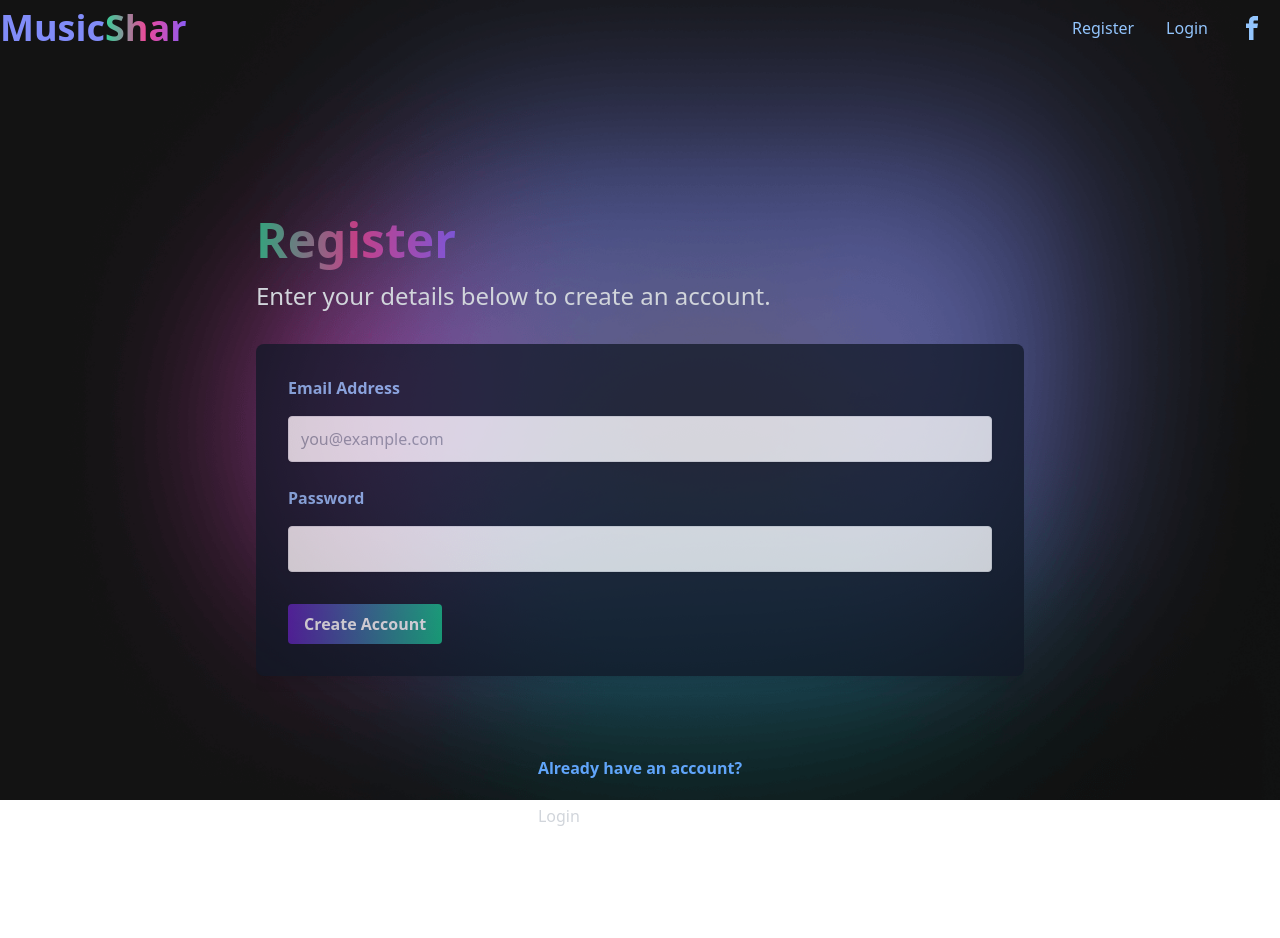
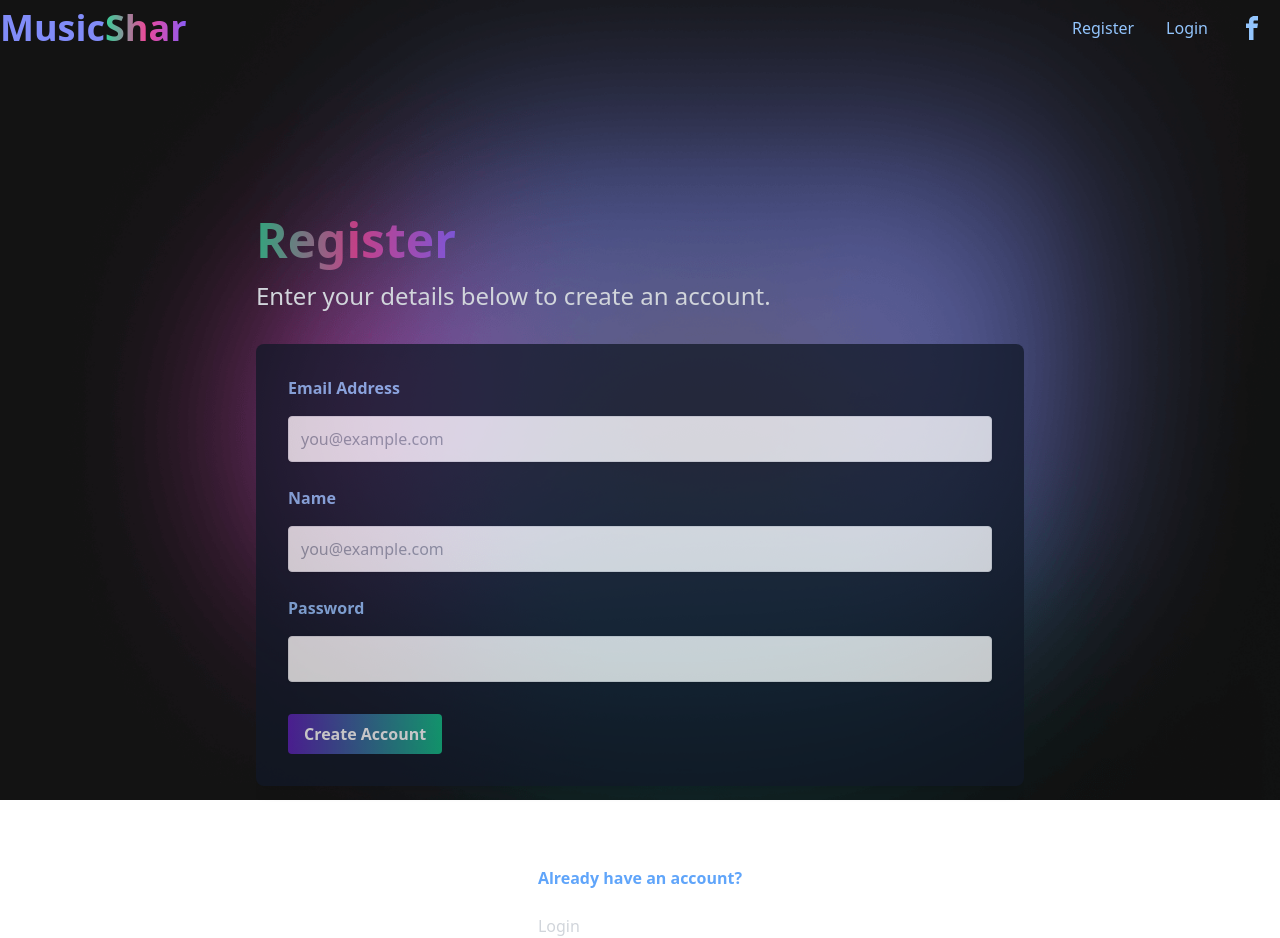
Before and after one commit to DanTheDJ/musicshar-frontend, a React app: page /auth/register in a window 1280 px wide. Before the commit the page ends 828 px from the top, so only its background shows below. Built offline with nearby package versions, Linux system fonts and the light colour scheme.

Commit message:
Add register form component

```diff
--- /dev/null
+++ b/src/components/RegisterForm/Index.js
@@ -0,0 +1,89 @@
+import React, { Component } from 'react';
+
+export default class LoginForm extends React.Component
+{
+
+    constructor(props)
+    {
+
+        super(props);
+
+        this.state = {
+
+        };
+
+        this.handleFormSubmit = this.handleFormSubmit.bind(this);
+
+    }
+
+    handleFormSubmit(event)
+    {
+
+        event.preventDefault();
+
+        console.log(this.state);
+
+    }
+
+
+
+    render()
+    {
+
+        return (
+            <React.Fragment>
+                <form className="bg-gray-900 opacity-75 w-full shadow-lg rounded-lg px-8 pt-6 pb-8 mb-4" onSubmit={this.handleFormSubmit}>
+
+                    <div className="mb-4">
+                        <label className="block text-blue-300 py-2 font-bold mb-2" for="emailAddress">
+                            Email Address
+                        </label>
+                        <input
+                            className="shadow appearance-none border rounded w-full p-3 text-gray-700 leading-tight focus:ring"
+                            id="emailAddress"
+                            name="emailAddress"
+                            type="email"
+                            placeholder="you@example.com"
+                        />
+                    </div>
+
+                    <div className="mb-4">
+                        <label className="block text-blue-300 py-2 font-bold mb-2" for="emailAddress">
+                            Name
+                        </label>
+                        <input
+                            className="shadow appearance-none border rounded w-full p-3 text-gray-700 leading-tight focus:ring"
+                            id="emailAddress"
+                            name="emailAddress"
+                            type="email"
+                            placeholder="you@example.com"
+                        />
+                    </div>
+
+                    <div className="mb-4">
+                        <label className="block text-blue-300 py-2 font-bold mb-2" for="password">
+                            Password
+                        </label>
+                        <input
+                            className="shadow appearance-none border rounded w-full p-3 text-gray-700 leading-tight focus:ring"
+                            id="password"
+                            name="password"
+                            type="password"
+                        />
+                    </div>
+
+                    <div className="flex items-center justify-between pt-4">
+                        <button
+                        className="bg-gradient-to-r from-purple-800 to-green-500 hover:from-pink-500 hover:to-green-500 text-white font-bold py-2 px-4 rounded focus:ring transform transition hover:scale-105 duration-300 ease-in-out"
+                        type="submit">
+                            Create Account
+                        </button>
+                    </div>
+
+                    </form>
+            </React.Fragment>
+        );
+
+    }
+
+}
--- a/src/pages/Auth/Register/index.jsx
+++ b/src/pages/Auth/Register/index.jsx
@@ -1,5 +1,7 @@
 import React from 'react';
 import { Link } from 'react-router-dom';
+
+import RegisterForm from '/src/components/RegisterForm';
 
 const Register = () => {
 
@@ -18,42 +20,8 @@ const Register = () => {
                     Enter your details below to create an account.
                 </p>
 
-                <form className="bg-gray-900 opacity-75 w-full shadow-lg rounded-lg px-8 pt-6 pb-8 mb-4">
+                <RegisterForm></RegisterForm>
 
-                    <div className="mb-4">
-                        <label className="block text-blue-300 py-2 font-bold mb-2" for="emailAddress">
-                            Email Address
-                        </label>
-                        <input
-                            className="shadow appearance-none border rounded w-full p-3 text-gray-700 leading-tight focus:ring"
-                            id="emailAddress"
-                            name="emailAddress"
-                            type="email"
-                            placeholder="you@example.com"
-                        />
-                    </div>
-
-                    <div className="mb-4">
-                        <label className="block text-blue-300 py-2 font-bold mb-2" for="password">
-                            Password
-                        </label>
-                        <input
-                            className="shadow appearance-none border rounded w-full p-3 text-gray-700 leading-tight focus:ring"
-                            id="password"
-                            name="password"
-                            type="password"
-                        />
-                    </div>
-
-                    <div className="flex items-center justify-between pt-4">
-                        <button
-                        className="bg-gradient-to-r from-purple-800 to-green-500 hover:from-pink-500 hover:to-green-500 text-white font-bold py-2 px-4 rounded focus:ring transform transition hover:scale-105 duration-300 ease-in-out"
-                        type="button">
-                            Create Account
-                        </button>
-                    </div>
-
-                </form>
             </div>
 
             <div className="flex flex-col w-full xl:w-1/5">&nbsp;</div>
--- a/src/pages/Home/index.jsx
+++ b/src/pages/Home/index.jsx
@@ -22,11 +22,13 @@ const Home = () => {
             <p class="text-blue-400 font-bold pb-8 lg:pb-6 text-center">
                 Don't have an account yet?</p>
                 <div class="flex w-full justify-center md:justify-start pb-24 lg:pb-0 fade-in">
+                    <Link to="/auth/register">
                         <button
                         className="text-xl bg-gradient-to-r from-purple-800 to-green-500 hover:from-pink-500 hover:to-green-500 text-white font-bold py-4 px-6 rounded focus:ring transform transition hover:scale-105 duration-300 ease-in-out"
                         type="button">
                             Create An Account
                         </button>
+                    </Link>
                 </div>
             </div>
         <div className="flex flex-col w-full xl:w-1/5 justify-center lg:items-start overflow-y-hidden sm:ml-3">
```
Lines whose indentation alone changed are shown as unchanged.
